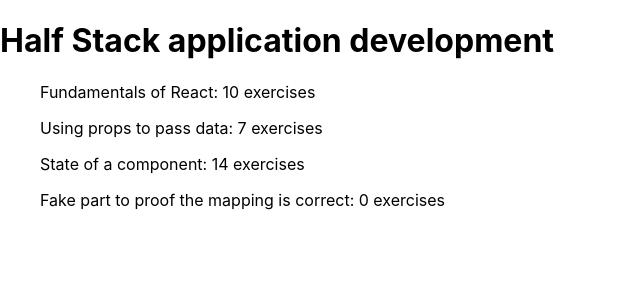
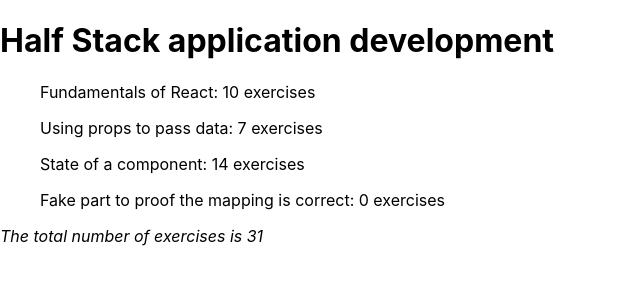
Before and after one commit to emcoding/Part2CourseInfo, a React (Create React App) app: page / in a window 1280 px wide. Shown: the top 300 px of the page, without its empty margins (0-640 px from the left). Built offline with nearby package versions, Linux system fonts and the light colour scheme.

Commit message:
Ex2.2 and 2.3 Sum total of exercises

```diff
--- a/src/components/Course.js
+++ b/src/components/Course.js
@@ -1,12 +1,12 @@
 import React from 'react'
 
 const Course = ({course}) => {
-  console.log("I'm in the comp!", course)
+  // console.log("I'm in the Course component!", course)
   return (
     <>
       <Header title={course.name} />
       <Content parts={course.parts}/>
-      {/* <Total parts = {course.parts} /> */}
+      <Total parts = {course.parts} />
     </>
     )
 }
@@ -25,19 +25,15 @@
   )
 }
 
-const Part = ({title, exerciseCount}) => {
-  return (
-  <p>{title}: {exerciseCount} exercises</p>
+const Part = ({title, exerciseCount}) => ( <p>{title}: {exerciseCount} exercises</p>)
+
+const Total = ({parts}) => {
+  const exerciseNumbers = parts.map(part => part.exercises) ;
+  const sum = exerciseNumbers.reduce((count, number) => count + number, 0);
+
+  return  (
+  <p><em>The total number of exercises is {sum} </em></p>
   )
 }
 
-//////////////////////
-
-// const Total = props => {
-//   // console.log(props.parts)
-//   return  (
-//   <p><em>Total number of exercises is {props.parts[0].exercises + props.parts[1].exercises + props.parts[2].exercises} </em></p>
-//   )
-// }
-
 export default Course
```
